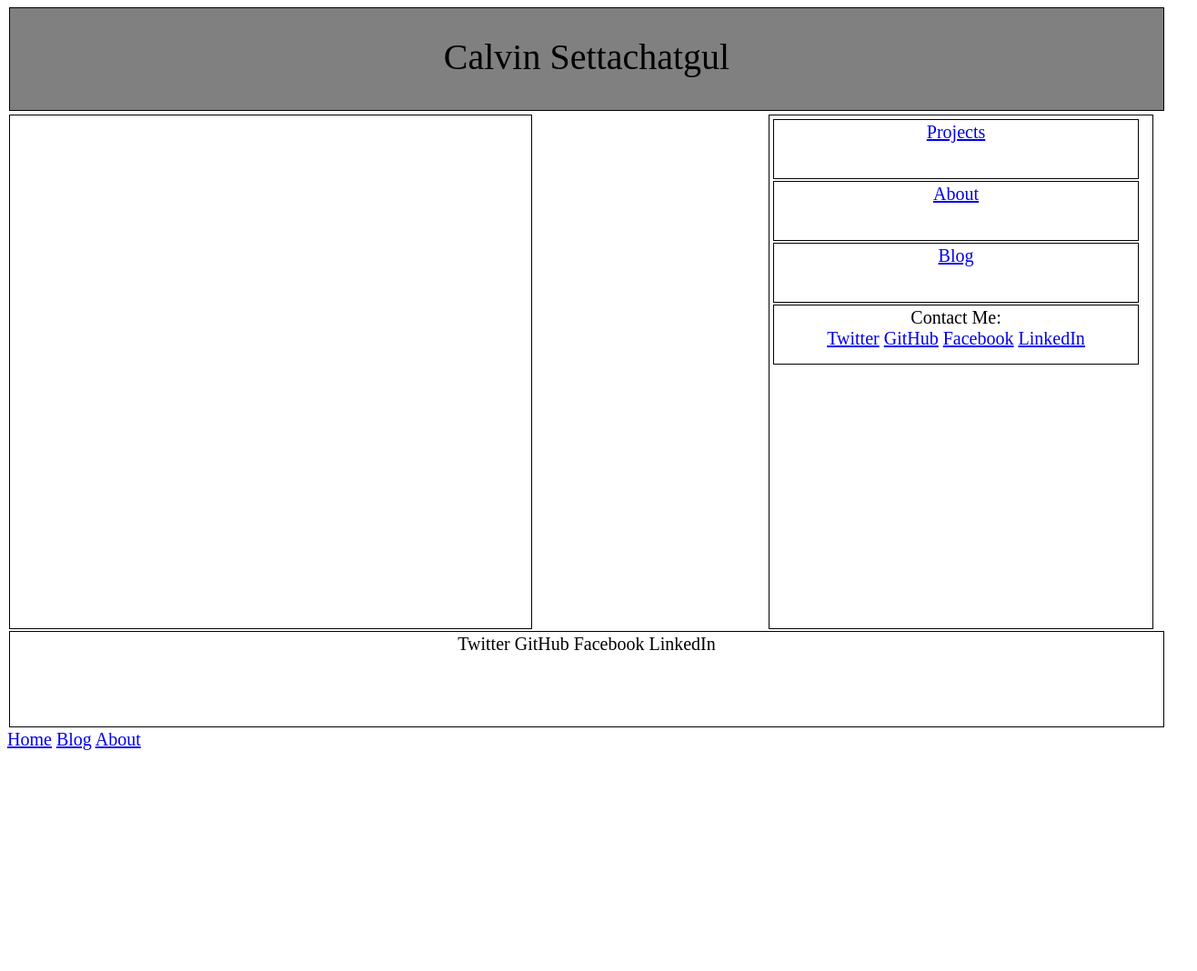
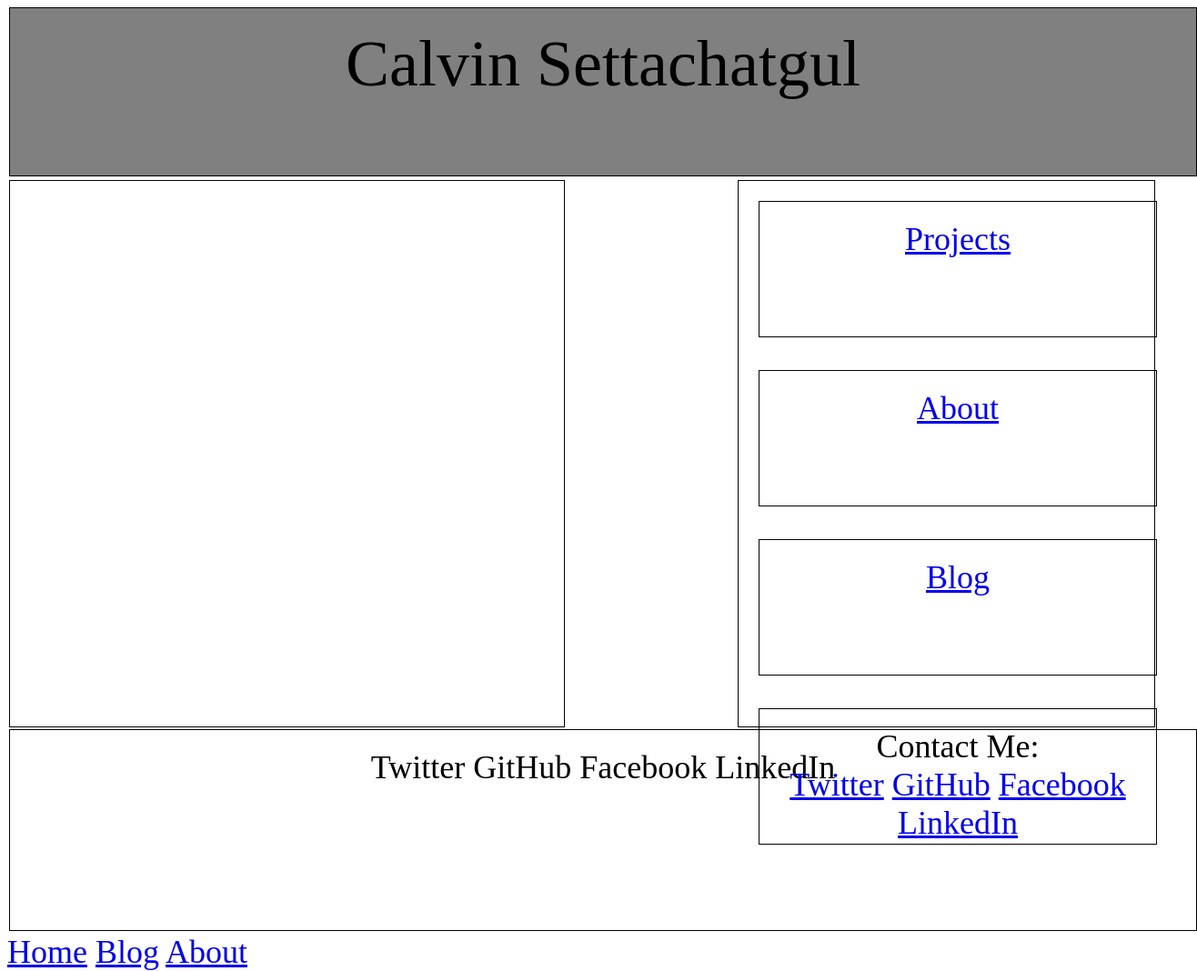
Before and after one commit to calvinsettachatgul/calvinsettachatgul.github.io, a plain HTML site: page index.html in a window 1280 px wide. Shown: the whole page at 91% size, 1316 px wide, since content can reach past the window. Before the commit the page ends 825 px from the top, so only its background shows below. Drawn offline with Linux system fonts and the light colour scheme.

Commit message:
edit t2 css design blog

```diff
--- a/index.html
+++ b/index.html
@@ -24,9 +24,16 @@
   </div>
 <div class="links">
         <div class="button"><a href="construction.html">Projects</a></div>
+
+        <p>
         <div class="button"><a href="construction.html">About</a></div>
+        </p>
+
+        <p>
         <div class="button"><a href="blog-index.html">Blog</a></div>
+        </p>
 
+        <p>
         <div class="span, button ">
         Contact Me:<br>
         <a href="www.twitter.com">Twitter</a>
@@ -34,7 +41,7 @@
         <a href="www.facebook.com">Facebook</a>
         <a href="www.linkedin.com">LinkedIn</a>
       </div>
-
+        </p>
 
       </div>
 
--- a/stylesheets/blog-stylesheet.css
+++ b/stylesheets/blog-stylesheet.css
@@ -1,15 +1,10 @@
 
 html {
-  font-size: 20px;
+  font-size: 1.5em;
 }
 
 .header {
-  border: 1px solid black;
   background-color: gray;
-  width: 100%;
-  height: 2em;
-  font-size: 2em;
-  padding-top: 30px;
 }
 
 .blog_content {
--- a/stylesheets/default.css
+++ b/stylesheets/default.css
@@ -1,20 +1,21 @@
 html, body {
   height: 100%;
-  font-size: 1em;
+  font-size: 1.5em;
 }
 
 div {
-  padding: 2px 2px 2px 2px;
-  text-align:center;
+  padding: 20px 20px 20px 20px;
   border: 1px solid black;
   margin: 2px 2px 2px 2px;
+  display: block;
 }
 
 .header {
-  height: 6em;
+  height: 2em;
   width: 100%;
-  top: 0%;
   font-size: 2em;
+  text-align: center;
+
 
 }
 
@@ -35,7 +36,6 @@ div {
   width: 33%;
   height: 70%;
   float: right;
-  right: 2px;
 }
 
 .button {
@@ -43,6 +43,7 @@ div {
   height: 3em;
   width: 95%;
   display: block;
+  text-align: center;
 
 }
 
```
Also changed, not shown: blog/t2-css-design.html (+3 -0 lines), imgs/position1.png (added), imgs/position2.png (added).
